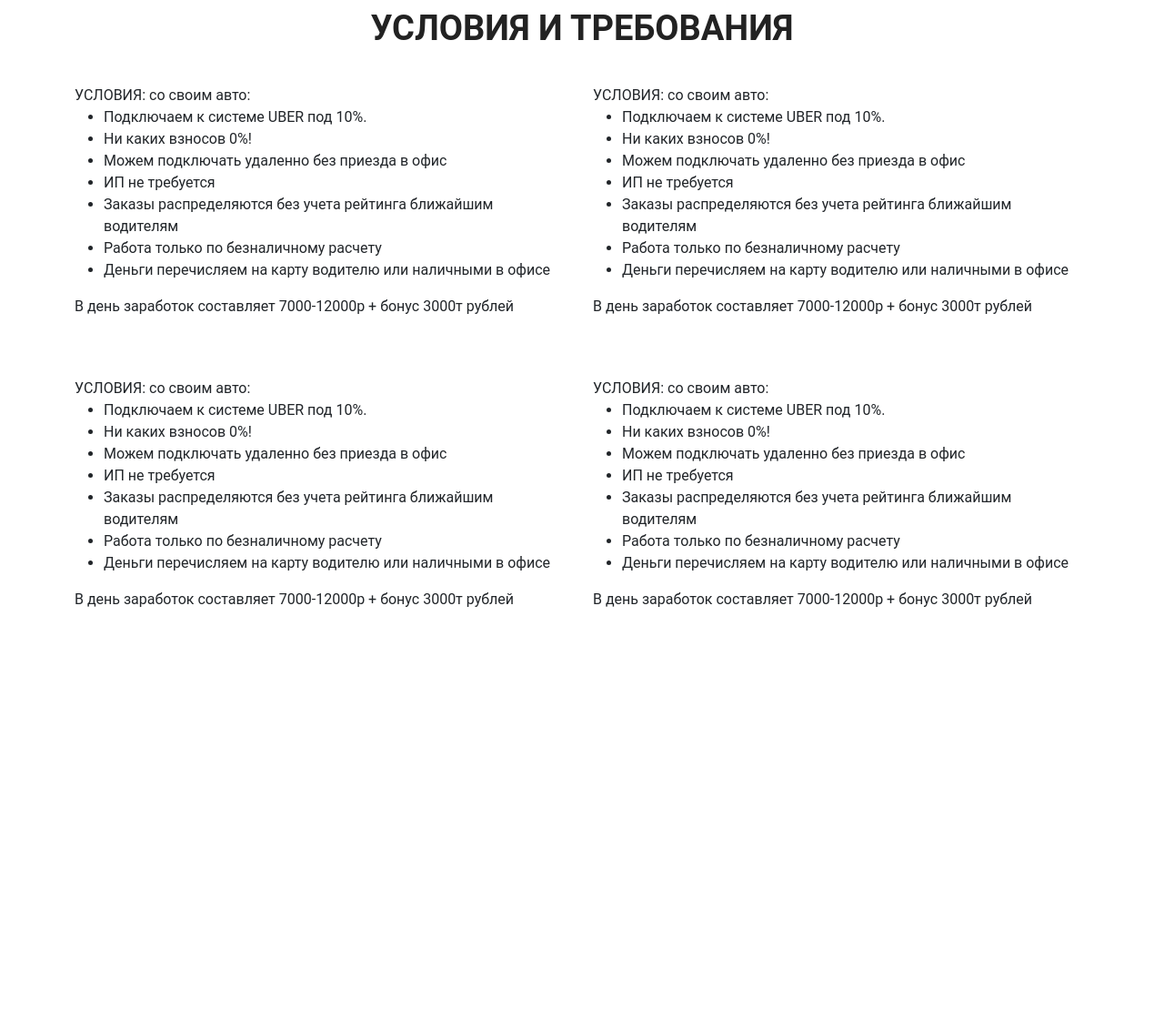
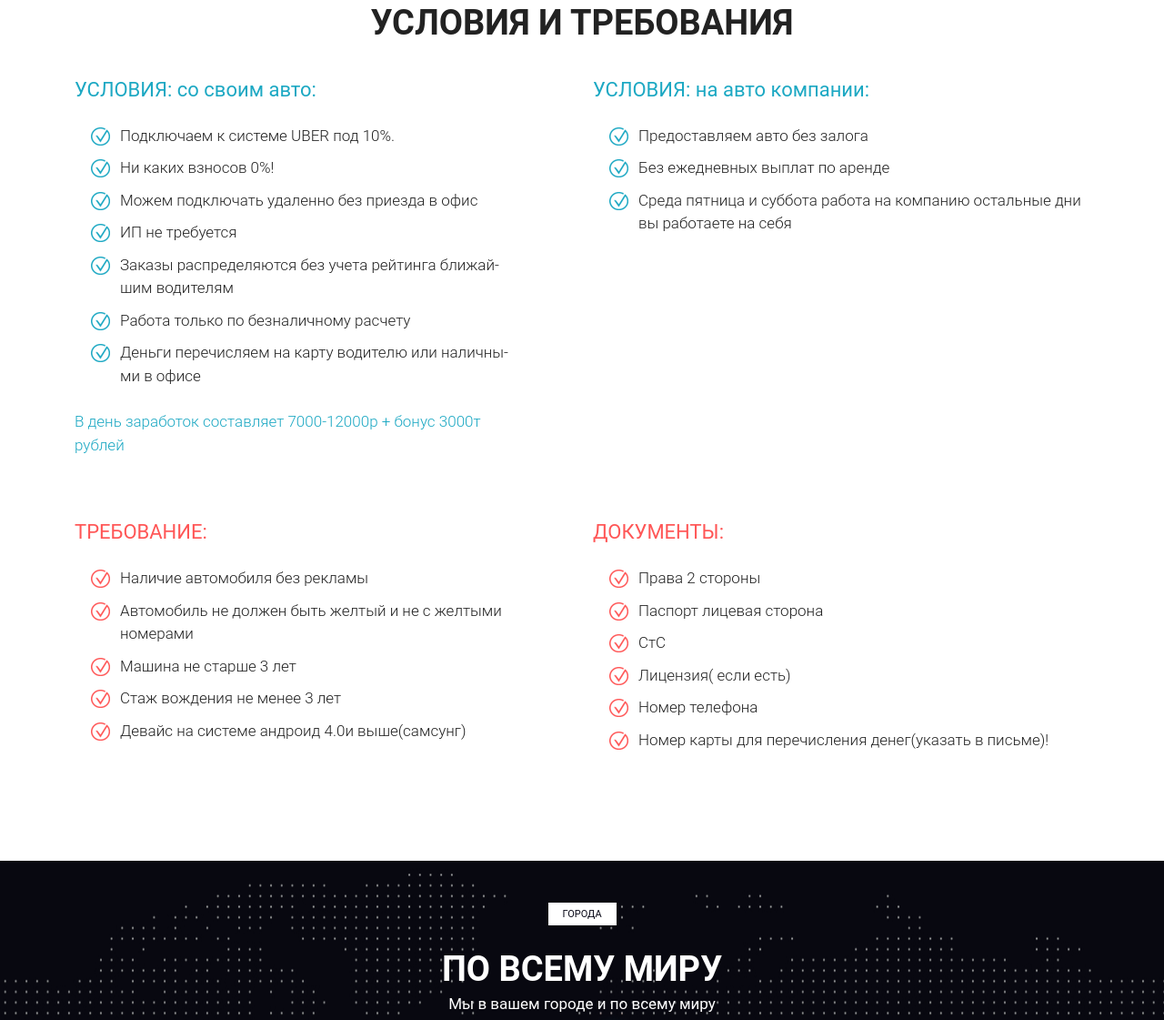
Before and after one commit to Malovanyii/uber, a plain HTML site: page src/index.html in a window 1280 px wide. Shown: the part 3817-4938 px from the top of the page at 91% size. Before the commit the page ends 4608 px from the top, so only its background shows below. Drawn offline with Linux system fonts and the light colour scheme.

Commit message:
section world done

```diff
--- a/src/index.html
+++ b/src/index.html
@@ -250,72 +250,119 @@
 
     <section class="require">
         <div class="container">
-            <div class="label">Возможности</div>
-            <div class="title">условия и требования</div>
+            <div class="label">возможности</div>
+            <h2 class="title">условия и требования</h2>
             <div class="row">
                 <div class="col-md-6">
                     <div class="require_block">
-                        <div class="require_title">УСЛОВИЯ: со своим авто:</div>
+                        <div class="require_title">
+                            УСЛОВИЯ: со своим авто:
+                        </div>
                         <ul class="require_list">
-                        <li>Подключаем к системе UBER  под 10%.</li>
-                        <li>Ни каких взносов  0%!</li>
-                        <li>Можем подключать удаленно без приезда в офис</li>
-                        <li>ИП не требуется</li>
-                        <li>Заказы распределяются без учета рейтинга ближайшим водителям</li>
-                        <li>Работа только по безналичному расчету</li>
-                        <li>Деньги перечисляем на карту водителю или наличными в офисе</li>
+                            <li>Подключаем к системе UBER под 10%.</li>
+                            <li>
+                                Ни каких взносов 0%!
+                            </li>
+                            <li>
+                                Можем подключать удаленно без приезда в офис
+                            </li>
+                            <li>
+                                ИП не требуется
+                            </li>
+                            <li>
+                                Заказы распределяются без учета рейтинга ближай-<br>шим водителям
+                            </li>
+                            <li>
+                                Работа только по безналичному расчету
+                            </li>
+                            <li>
+                                Деньги перечисляем на карту водителю или наличны-<br>ми в офисе
+                            </li>
                         </ul>
-                    <div class="require_descr">В день заработок составляет 7000-12000р + бонус 3000т рублей</div>
+                        <div class="require_descr">
+                            В день заработок составляет 7000-12000р + бонус 3000т<br> рублей
                         </div>
-                </div>
-                <div class="col-md-6">
-                    <div class="require_block require_block_nmb">
-                        <div class="require_title">УСЛОВИЯ: со своим авто:</div>
-                    <ul class="require_list">
-                        <li>Подключаем к системе UBER  под 10%.</li>
-                        <li>Ни каких взносов  0%!</li>
-                        <li>Можем подключать удаленно без приезда в офис</li>
-                        <li>ИП не требуется</li>
-                        <li>Заказы распределяются без учета рейтинга ближайшим водителям</li>
-                        <li>Работа только по безналичному расчету</li>
-                        <li>Деньги перечисляем на карту водителю или наличными в офисе</li>
-                    </ul>
-                    <div class="require_descr">В день заработок составляет 7000-12000р + бонус 3000т рублей</div>
                     </div>
                 </div>
                 <div class="col-md-6">
                     <div class="require_block">
-                        <div class="require_title">УСЛОВИЯ: со своим авто:</div>
+                        <div class="require_title">
+                            УСЛОВИЯ: на авто компании:
+                        </div>
                         <ul class="require_list">
-                        <li>Подключаем к системе UBER  под 10%.</li>
-                        <li>Ни каких взносов  0%!</li>
-                        <li>Можем подключать удаленно без приезда в офис</li>
-                        <li>ИП не требуется</li>
-                        <li>Заказы распределяются без учета рейтинга ближайшим водителям</li>
-                        <li>Работа только по безналичному расчету</li>
-                        <li>Деньги перечисляем на карту водителю или наличными в офисе</li>
+                            <li>
+                                Предоставляем авто без залога
+                            </li>
+                            <li>
+                                Без ежедневных выплат по аренде
+                            </li>
+                            <li>
+                                Среда пятница и суббота работа на компанию остальные дни вы работаете на себя
+                            </li>
                         </ul>
-                    <div class="require_descr">В день заработок составляет 7000-12000р + бонус 3000т рублей</div>
                     </div>
                 </div>
                 <div class="col-md-6">
-                    <div class="require_block">
-                        <div class="require_title">УСЛОВИЯ: со своим авто:</div>
+                    <div class="require_block require_block_nmb warning">
+                        <div class="require_title">
+                            ТРЕБОВАНИЕ:
+                        </div>
                         <ul class="require_list">
-                        <li>Подключаем к системе UBER  под 10%.</li>
-                        <li>Ни каких взносов  0%!</li>
-                        <li>Можем подключать удаленно без приезда в офис</li>
-                        <li>ИП не требуется</li>
-                        <li>Заказы распределяются без учета рейтинга ближайшим водителям</li>
-                        <li>Работа только по безналичному расчету</li>
-                        <li>Деньги перечисляем на карту водителю или наличными в офисе</li>
+                            <li>
+                                Наличие автомобиля без рекламы
+                            </li>
+                            <li>
+                                Автомобиль не должен быть желтый и не с желтыми номерами
+                            </li>
+                            <li>
+                                Машина не старше 3 лет
+                            </li>
+                            <li>
+                                Стаж вождения не менее 3 лет
+                            </li>
+                            <li>
+                                Девайс на системе андроид 4.0и выше(самсунг)
+                            </li>
                         </ul>
-                    <div class="require_descr">В день заработок составляет 7000-12000р + бонус 3000т рублей</div>
+                    </div>
+                </div>
+                <div class="col-md-6">
+                    <div class="require_block require_block_nmb warning">
+                        <div class="require_title">
+                            ДОКУМЕНТЫ:
+                        </div>
+                        <ul class="require_list">
+                            <li>
+                                Права 2 стороны
+                            </li>
+                            <li>
+                                Паспорт лицевая сторона
+                            </li>
+                            <li>
+                                СтС
+                            </li>
+                            <li>
+                                Лицензия( если есть)
+                            </li>
+                            <li>
+                                Номер телефона
+                            </li>
+                            <li>
+                                Номер карты для перечисления денег(указать в письме)!
+                            </li>
+                        </ul>
                     </div>
                 </div>
             </div>
         </div>
     </section>
+
+    <section class="world">
+        <div class="label wrld">города</div>
+        <h2 class="world_all">по всему миру</h2>
+        <div class="world_descr">Мы в вашем городе и по всему миру</div>
+        <a href="#" class="world_city">посмотреть все города</a>
+    </section>
 </body>
 
 </html>
--- a/src/sass/style.sass
+++ b/src/sass/style.sass
@@ -234,7 +234,6 @@ nav
 				&:before, &:after
 					background-color: $second-color
 
-
 .car
 	min-height: 896px
 	padding: 54px 0 137px 0
@@ -281,4 +280,77 @@ nav
 		margin: 33px 0
 		&_nbm
 			margin-bottom: 0px
-			&_title
+	&_title
+		font-weight: 400
+		font-size: 22px
+		color: #1CA8C3
+	&_list
+		list-style-type: none
+		padding-left: 50px
+		margin-top: 22px
+		li
+			position: relative
+			font-weight: 300
+			font-size: 17px
+			color: #222222
+			margin-bottom: 10px
+			&:before
+				content: ''
+				display: block
+				position: absolute
+				left: -32px
+				top: 3px
+				height: 20px
+				width: 21px
+				background: url('../icons/check_blue.png') center center/cover no-repeat
+	&_descr
+		margin-top: 25px
+		font-weight: 300
+		font-size: 17px
+		color: #1CA8C3
+	.warning
+		.require_title
+			color: $second-color
+		.require_list
+			li
+				&:before
+					background: url('../icons/check_red.png') center center/cover no-repeat
+
+.world
+	min-height: 717px
+	padding: 46px 0
+	background: #080816 url('../img/bg/world_bg.jpg') center center/1440px 717px no-repeat
+	.wrld
+		height: 25px
+		width: 75px
+		background: #ffffff
+		font-weight: 400
+		font-size: 11px
+		text-transform: uppercase
+		color: #070716
+	&_all
+		font-weight: 700
+		font-size: 38px
+		margin: 0 auto
+		margin-top: 26px
+		text-align: center
+		text-transform: uppercase
+		color: #FFFFFF
+	&_descr
+		font-weight: 400
+		font-size: 17px
+		text-align: center
+		margin-top: 2px
+		color: #FFFFFF
+	&_city
+		display: block
+		height: 12px
+		width: 194px
+		margin: 0 auto
+		font-weight: 400
+		font-size: 15px
+		text-align: center
+		text-transform: uppercase
+		text-decoration: none
+		margin-top: 486px
+		color: #1FBAD6
```
Also changed, not shown: src/css/style.min.css, src/img/bg/world_bg.jpg (added), 1 other file. Lines whose indentation alone changed are shown as unchanged.
